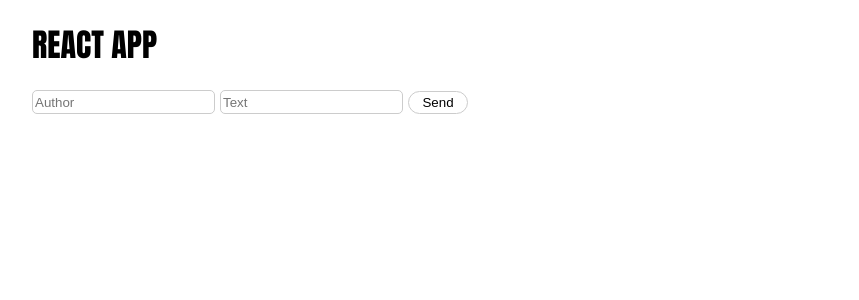
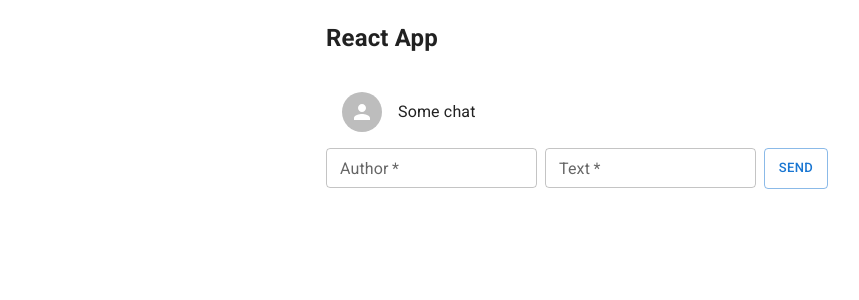
Before and after one commit to victoria369xx/reactHW, a React (Create React App) app: page / in a window 1280 px wide. Shown: the top 300 px of the page, without its empty margins (38-897 px from the left). Built offline with nearby package versions, Linux system fonts and the light colour scheme.

Commit message:
form styled, chatList added

```diff
--- a/src/App.js
+++ b/src/App.js
@@ -1,8 +1,9 @@
 import React, {useEffect, useState} from 'react';
-import './App.css';
 import  {MessageList}  from './components';
 import {Form} from './components'
-
+import Container from '@mui/material/Container'
+import {ChatList} from './components'
+import Box from '@mui/material/Box'
 
 function App() {
 
@@ -34,11 +35,16 @@ function App() {
   })
 
   return (
-    <div className='wrapper'>
-      <h1 className='heading'>React App</h1>
+    <Container maxWidth="sm">
+      <h2 className='heading'>React App</h2>
+      <Box sx={{ display: 'flex',
+                 justifyContent: 'space-between',
+                 alignSelf:'center' }}>
+        <ChatList/>
      <MessageList list={list}/>
+     </Box>
       <Form onSent={updateList}/>
-    </div>
+    </Container>
   );
 }
 
--- /dev/null
+++ b/src/components/ChatList/ChatList.js
@@ -0,0 +1,26 @@
+import React from "react";
+import List from '@mui/material/List';
+import ListItem from '@mui/material/ListItem';
+import ListItemAvatar from '@mui/material/ListItemAvatar';
+import ListItemText from '@mui/material/ListItemText';
+import Avatar from '@mui/material/Avatar';
+import PersonIcon from '@mui/icons-material/Person';
+
+export function ChatList () {
+    return (
+    <div>
+            <List>
+                <ListItem>
+                  <ListItemAvatar>
+                    <Avatar>
+                      <PersonIcon />
+                    </Avatar>
+                  </ListItemAvatar>
+                  <ListItemText
+                    primary="Some chat"
+                  />
+                </ListItem>
+            </List>
+    </div>
+    )
+}
--- a/src/components/Form/Form.js
+++ b/src/components/Form/Form.js
@@ -1,35 +1,22 @@
 import React, {useState} from "react";
-import './Form.css'
+import Button from '@mui/material/Button'
+import TextField from "@mui/material/TextField";
 
 export function Form (props){
     const [text, setMsgText] = useState('');
     const [author, setMsgAuthor] = useState('');
     let [msg, setMsg] = useState({});
 
-    function clearForm () {
-        setMsgText(" ");
-        setMsgAuthor(" ");
-    }
-
     function submitHandler (event) {
             event.preventDefault();
-            if (author === " ") {
-                alert ('Укажите автора сообщения!')
-                return
-            }
-            if (text === " ") {
-                alert ('Введите текст сообщения!')
-                return
-            }
             setMsg(msg = {author:author,text:text})
             props.onSent(msg)
-            clearForm();
     }
     return (
         <form onSubmit={submitHandler} className="form">
-            <input type='text' className="input" value={author} onChange={event => setMsgAuthor(event.target.value)} placeholder='Author' required/>
-            <input type='text' className="input" value={text} onChange={event => setMsgText(event.target.value)} placeholder='Text' required/>
-            <button type='submit' className="submitBtn"> Send </button>
+            <TextField sx={{mr:1}} required size="small" id="outlined-required" label="Author"  defaultValue={author} onChange={event => setMsgAuthor(event.target.value)}/>
+            <TextField sx={{mr:1}} required size="small" id="outlined-required" label="Text"  defaultValue={text} onChange={event => setMsgText(event.target.value)}/>
+            <Button sx={{p:1}} variant="outlined" size="small" type='submit' className="submitBtn"> Send </Button>
         </form>
     )
 }
--- a/src/components/Message/Message.js
+++ b/src/components/Message/Message.js
@@ -1,5 +1,4 @@
 import React from 'react';
-import './Message.css'
 
 export function Message(props) {
 
--- a/src/components/index.js
+++ b/src/components/index.js
@@ -1,3 +1,4 @@
 export * from  './MessageList/MessageList';
 export * from './Message/Message';
 export * from './Form/Form';
+export * from './ChatList/ChatList'
--- a/src/index.js
+++ b/src/index.js
@@ -1,9 +1,15 @@
 import React from 'react';
 import ReactDOM from 'react-dom';
 import App from './App';
+import CssBaseline from '@mui/material/CssBaseline';
+import '@fontsource/roboto/300.css';
+import '@fontsource/roboto/400.css';
+import '@fontsource/roboto/500.css';
+import '@fontsource/roboto/700.css';
 
 ReactDOM.render(
   <React.StrictMode>
+    <CssBaseline/>
     <App />
   </React.StrictMode>,
   document.getElementById('root')
```
Also changed, not shown: package.json (+7 -0 lines), 1 other file (tests, documents, lock files or other folders).
